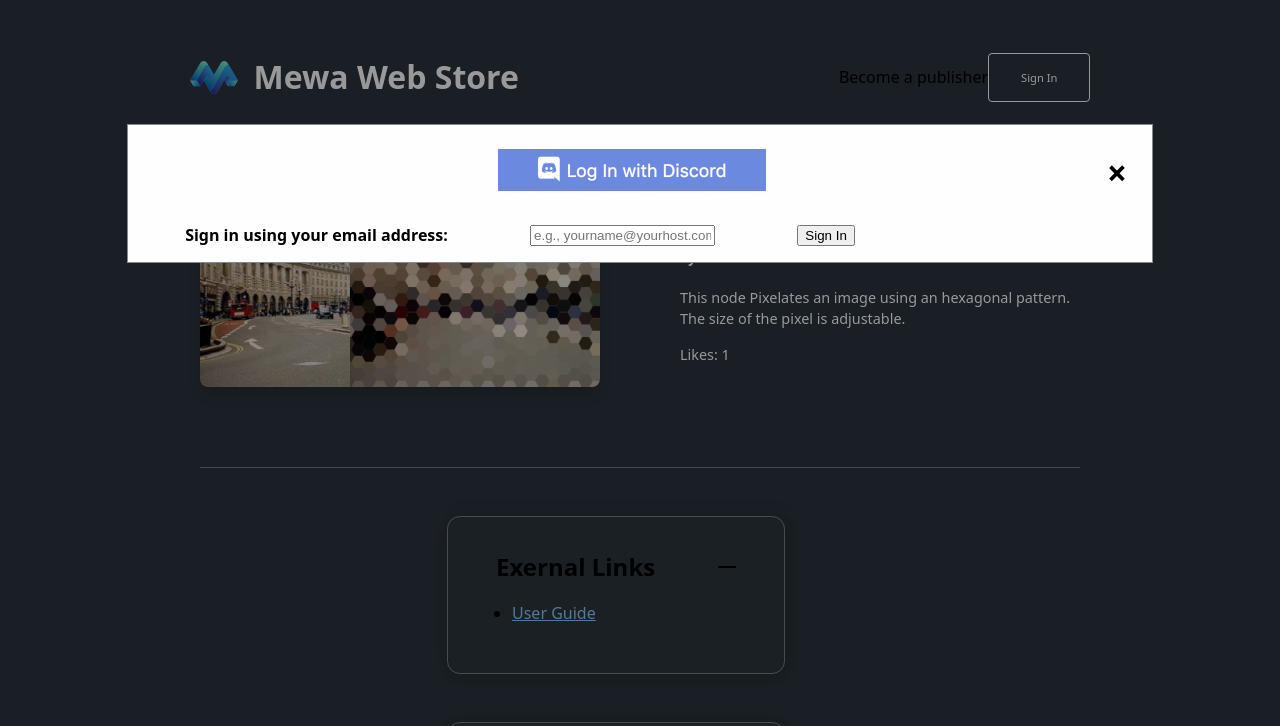
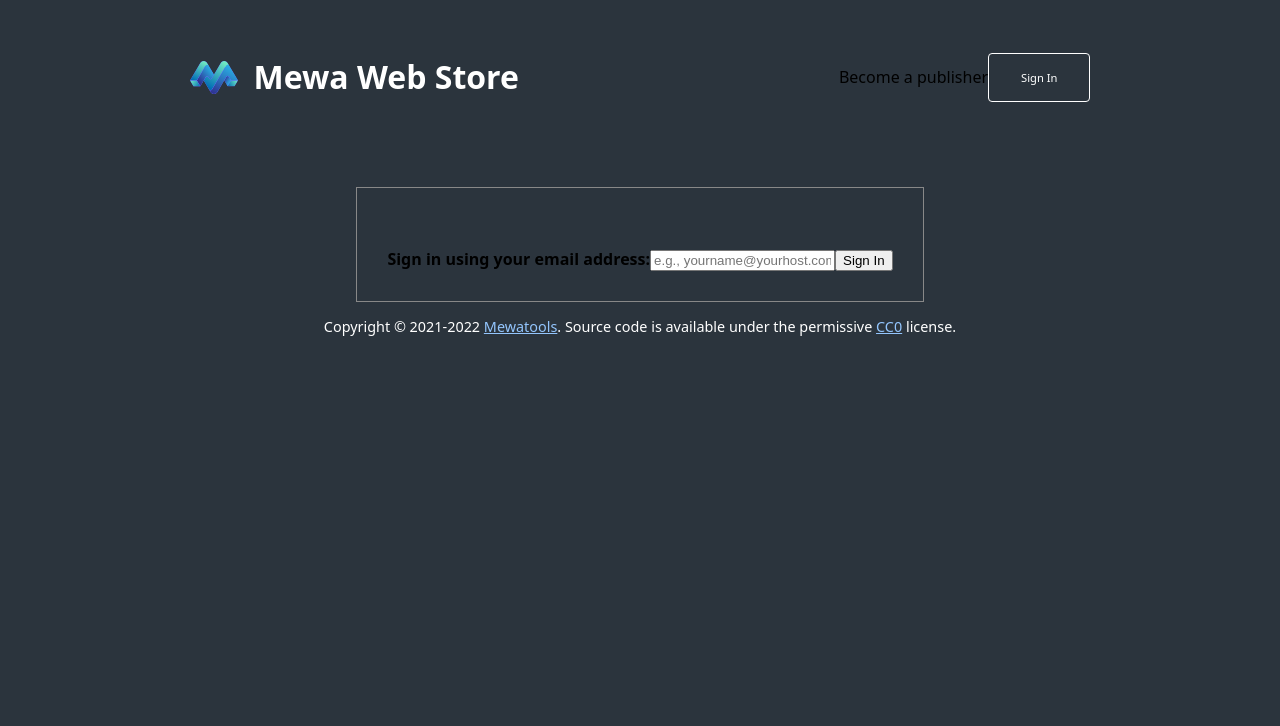
Before and after one commit to Mewatools/mewa-webstore, a website: page addon-details.html in a window 1280 px wide. Both pictures are taken after a click on the link "Sign In". Shown: the top 726 px of the page. Drawn offline with Linux system fonts and the light colour scheme; a small style sheet from the web is missing.

Commit message:
Login using email address, only

```diff
--- a/addon-details.html
+++ b/addon-details.html
@@ -28,25 +28,13 @@
 
 
 Become a publisher
-  <a class="link-button font-small" href="javascript:void(0);" onclick="document.getElementById('id01').style.display='block'">Sign In</a>
+  <a id="loginButton" class="link-button font-small" href="javascript:void(0);" >Sign In</a>
 
 
 
 
 
-<div id="id01" class="modal">
-  <form class="modal-content animate" action="/action_page.php" method="post">
-    <div class="imgcontainer">
-      <span onclick="document.getElementById('id01').style.display='none'" class="close" title="Close Modal">&times;</span>
-      <a href="#"> <img id="patreon-image" src="assets/login_with_discord.png" ></a>
-    </div>
-    <div class="logincontainer">
-      <label for="uemail"><b>Sign in using your email address:</b></label>
-      <input type="text" placeholder="e.g., yourname@yourhost.com" name="uemail" required>
-      <button type="submit">Sign In</button>
-    </div>
-  </form>
-</div>
+
 
 
 
@@ -57,7 +45,7 @@ Become a publisher
 
 
   </header>
-  <main class="flex-col">
+  <main id="idMain" class="flex-col">
     <section class="mewa-scripts-list">
       <div class="item-card card-divider less-spacing" id="hexpixelate-card">
         <img class="shadow-lg" src="uploads/HexPixelate.png" />
@@ -180,13 +168,18 @@ node.finishAdding();
   </footer>
 
   <script>
-// Get the modal
-var modal = document.getElementById('id01');
+window.onload = function() {
+    document.getElementById("loginButton").onclick = function showLoginPage() {
+        document.getElementById('idMain').innerHTML=
+		'<div id="loginPage" class="loginpage">' +
+  '<form action="/action_page.php" method="post">' +
+    '<div class="logincontainer">' +
+      '<label for="uemail"><b>Sign in using your email address:</b></label>' +
+      '<input type="text" placeholder="e.g., yourname@yourhost.com" name="uemail" required>' +
+      '<button type="submit">Sign In</button>' +
+    '</div></form></div>'
+		;
 
-// When the user clicks anywhere outside of the modal, close it
-window.onclick = function(event) {
-    if (event.target == modal) {
-        modal.style.display = "none";
     }
 }
 </script>
--- a/style/login.css
+++ b/style/login.css
@@ -1,78 +1,14 @@
 
-/* Center the image and position the close button */
-.imgcontainer {
-  text-align: center;
-  margin: 24px 0 12px 0;
-  position: relative;
-}
 
 .logincontainer {
-  padding: 16px;
-}
 
-/* The Modal (background) */
-.modal {
-  display: none; /* Hidden by default */
-  position: fixed; /* Stay in place */
-  z-index: 1; /* Sit on top */
-  left: 0;
-  top: 0;
-  width: 100%; /* Full width */
-  height: 100%; /* Full height */
-  overflow: auto; /* Enable scroll if needed */
-  background-color: rgb(0,0,0); /* Fallback color */
-  background-color: rgba(0,0,0,0.4); /* Black w/ opacity */
-  padding-top: 60px;
-}
-
-/* Modal Content/Box */
-.modal-content {
-  background-color: #fefefe;
-  margin: 5% auto 15% auto; /* 5% from the top, 15% from the bottom and centered */
-  border: 1px solid #888;
-  width: 80%; /* Could be more or less, depending on screen size */
 }
 
 
-/* The Close Button (x) */
-.close {
-  position: absolute;
-  right: 25px;
-  top: 0;
-  color: #000;
-  font-size: 35px;
-  font-weight: bold;
+.loginpage {
+
+ border: 1px solid #888;
+ // background-color: #fefefe;
+//margin: 5% auto 15% auto; /* 5% from the top, 15% from the bottom and centered */
+  padding: 60px 30px 30px 30px;
 }
-
-.close:hover,
-.close:focus {
-  color: red;
-  cursor: pointer;
-}
-
-/* Add Zoom Animation */
-.animate {
-  -webkit-animation: animatezoom 0.6s;
-  animation: animatezoom 0.6s
-}
-
-@-webkit-keyframes animatezoom {
-  from {-webkit-transform: scale(0)}
-  to {-webkit-transform: scale(1)}
-}
-
-@keyframes animatezoom {
-  from {transform: scale(0)}
-  to {transform: scale(1)}
-}
-
-/* Change styles for span and cancel button on extra small screens */
-@media screen and (max-width: 300px) {
-  span.psw {
-     display: block;
-     float: none;
-  }
-  .cancelbtn {
-     width: 100%;
-  }
-}
```
